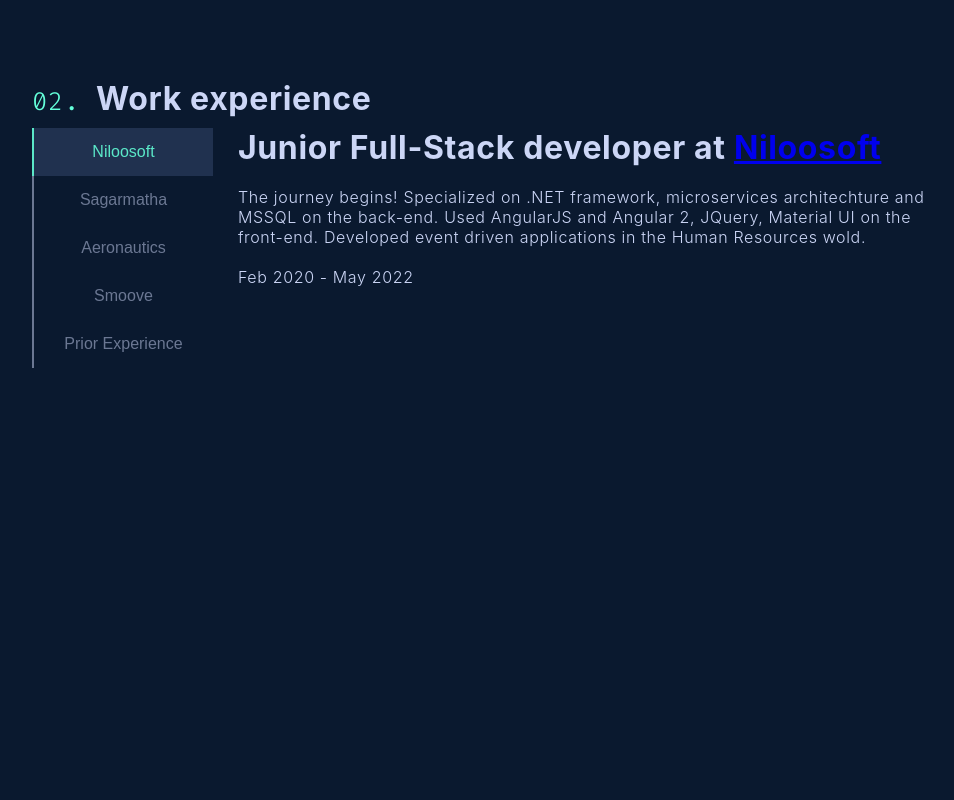
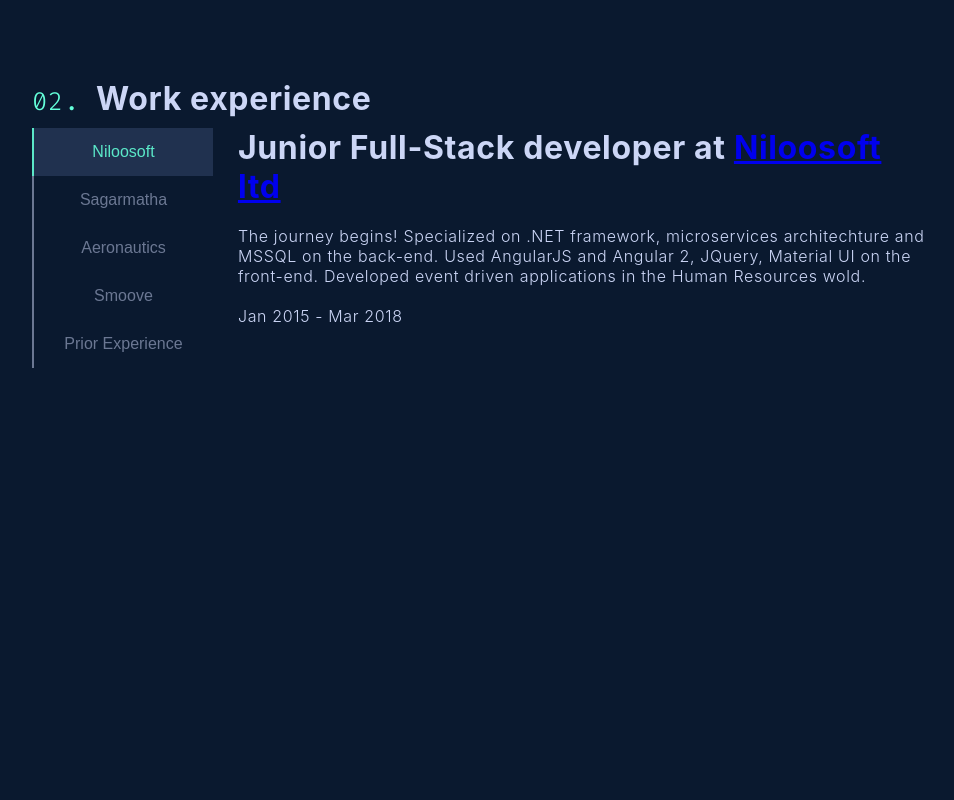
Before and after one commit to dshivrin/Portfolio, a React (Create React App) app: page / in a window 1280 px wide. Shown: the part 1380-2180 px from the top of the page, without its empty margins (158-1112 px from the left). Built offline with nearby package versions, Linux system fonts and the light colour scheme; a web font is replaced by a local one.

Commit message:
Experience

```diff
--- a/src/Components/Experience/Switchable/Date-range/Date-range.tsx
+++ b/src/Components/Experience/Switchable/Date-range/Date-range.tsx
@@ -1,12 +1,15 @@
-import { ExperienceProps } from "Core/types";
+import { DateRangeProps } from "Core/types";
+import moment from 'moment'
 
-//todo: change to actual dates
-const DateRange = (props: ExperienceProps) =>{
-const {workplace} = props;
+const DateRange = (props: DateRangeProps) =>{
+const {from, to, format} = props;
+
+const start = moment(from).format(format);
+const end = moment(to).format(format);
 
     return (
         <div>
-            <span>{workplace.dates}</span>
+            <span>{start} - {end}</span>
         </div>
     );
 }
--- a/src/Components/Experience/Switchable/ExperienceContent.tsx
+++ b/src/Components/Experience/Switchable/ExperienceContent.tsx
@@ -5,14 +5,13 @@
 //todo: investigate why the type returns undefined sometimes
 const ExperienceContent = (props: any) => {
   const workplace = props.selectedWorkplace as Workplace;
-  console.log(workplace);
   return (
     <div id={workplace.name} className="content-container">
       <Position workplace={workplace} />
       <br />
       <p>{workplace.description}</p>
       <br />
-      <DateRange workplace={workplace} />
+      <DateRange from={workplace.from} to={workplace.to} format="MMM YYYY" />
     </div>
   );
 };
--- a/src/Components/Experience/Switchable/Position/Position.tsx
+++ b/src/Components/Experience/Switchable/Position/Position.tsx
@@ -2,7 +2,6 @@
 
 const Position = (props: PositionProps) => {
   const { workplace } = props;
-
   return (
     <h1>
       {workplace.position} at <a href={workplace.website}>{workplace.name}</a>
--- a/src/Components/Experience/Switchable/Tabs/Tabs.tsx
+++ b/src/Components/Experience/Switchable/Tabs/Tabs.tsx
@@ -3,9 +3,7 @@
 import './Tabs.scss';
 
 const Tabs = (props: ExperienceTabsProps) => {
-
   const tabs = props.tabs;
-
   return (
     <div className="tabs-container">
       <ul>
@@ -18,7 +16,7 @@
               onClick={props.OnClick}
               className={wp.selected ? "tab active" : "tab"}
             >
-              {wp.name}
+              {wp.title}
             </button>
           );
         })}
--- a/src/Components/Footer/Footer.tsx
+++ b/src/Components/Footer/Footer.tsx
@@ -1,11 +1,11 @@
+import DateRange from "Components/Experience/Switchable/Date-range/Date-range";
 import "./Footer.scss";
 
 const Footer = () => {
-  var currentYear = new Date().getFullYear();
   return (
     <div className="footer">
      <span>Dima Shivrin</span>
-     <span>2018 - {currentYear}</span>
+     <DateRange from="2018" format="YYYY" />
     </div>
   );
 };
--- a/src/Data/data.json
+++ b/src/Data/data.json
@@ -2,9 +2,11 @@
   "workPlaces": [
     {
       "id": 0,
-      "name": "Niloosoft",
+      "name": "Niloosoft ltd",
+      "title":"Niloosoft",
       "position": "Junior Full-Stack developer",
-      "dates": "Feb 2020 - May 2022",
+      "from": "Jan 2015",
+      "to": "March 2018",
       "description": "The journey begins! Specialized on .NET framework, microservices architechture and MSSQL on the back-end. Used AngularJS and Angular 2, JQuery, Material UI on the front-end. Developed event driven applications in the Human Resources wold.",
       "bullets":[],
       "website": "https://www.niloosoft.com/?lang=en",
@@ -13,8 +15,10 @@
     {
       "id": 1,
       "name": "Sagarmatha",
+      "title":"Sagarmatha",
       "position": "MEAN Stack developer",
-      "dates": "March 2018 - August 2018",
+      "from": "March 2018",
+      "to": "August 2018",
       "description": "I gladlytook the opportunity to go all-in with JavaScript with an very interesting Big Data company! Node.js, express.js, Angular 2+, MongoDB and MSSQL. With this well established big-data company I was developing a coupons managment system for large retailers mainly in the U.S.",
       "bullets":[],
       "website": "https://www.sag121.com/",
@@ -22,9 +26,12 @@
     },
     {
       "id": 2,
-      "name": "Aeronautics",
+      "name": "Aeronautics-sys",
+      "title":"Aeronautics",
       "position": "C# Software developer",
       "dates": "August 2018 - Jan 2020",
+      "from": "August 2018",
+      "to": "Jan 2020",
       "description": "I took a chalange outside of web-development world with a defence contractor. Maintained an AngularJS generator application and took part in developing the company's next flight simulator.",
       "bullets":[],
       "website": "https://aeronautics-sys.com/",
@@ -33,8 +40,10 @@
     {
       "id": 3,
       "name": "Smoove",
+      "title":"Smoove",
       "position": "Junior Full-Stack developer",
-      "dates": "Feb 2020 - May 2022",
+      "from": "Feb 2020",
+      "to": "May 2022",
       "description": "Moved to my next challange and joined an amazing company in the Marketing and Automation world. This time mastering ReactJS, and",
       "bullets":[],
       "website": "https://www.smoove.io/",
@@ -42,10 +51,12 @@
     },
     {
       "id": 4,
-      "name": "Prior Experience",
-      "position": "",
-      "dates": "Apr 2010 - Aug 2014",
-      "description": " Prior to software development I was the best tech support engineer you can find. I have worked in local ISP support center, soon to become a senior support engineer, then shift manager and evetually tech support team lead. <br/>  As a result I have a wide understanding of networking, routing and managment skills.",
+      "name": "Orange",
+      "title":"Prior Experience",
+      "position": "Tech Suppurt",
+      "from": "Apr 2010",
+      "to": "Aug 2014",
+      "description": "Prior to software development I was the best tech support engineer you can find. I have worked in local ISP support center, soon to become a senior support engineer, then shift manager and evetually tech support team lead. <br/>  As a result I have a wide understanding of networking, routing and managment skills.",
       "bullets":[],
       "website": "https://www.smoove.io/",
       "selected": false
```
Also changed, not shown: src/Core/types.ts (+11 -1 lines).
